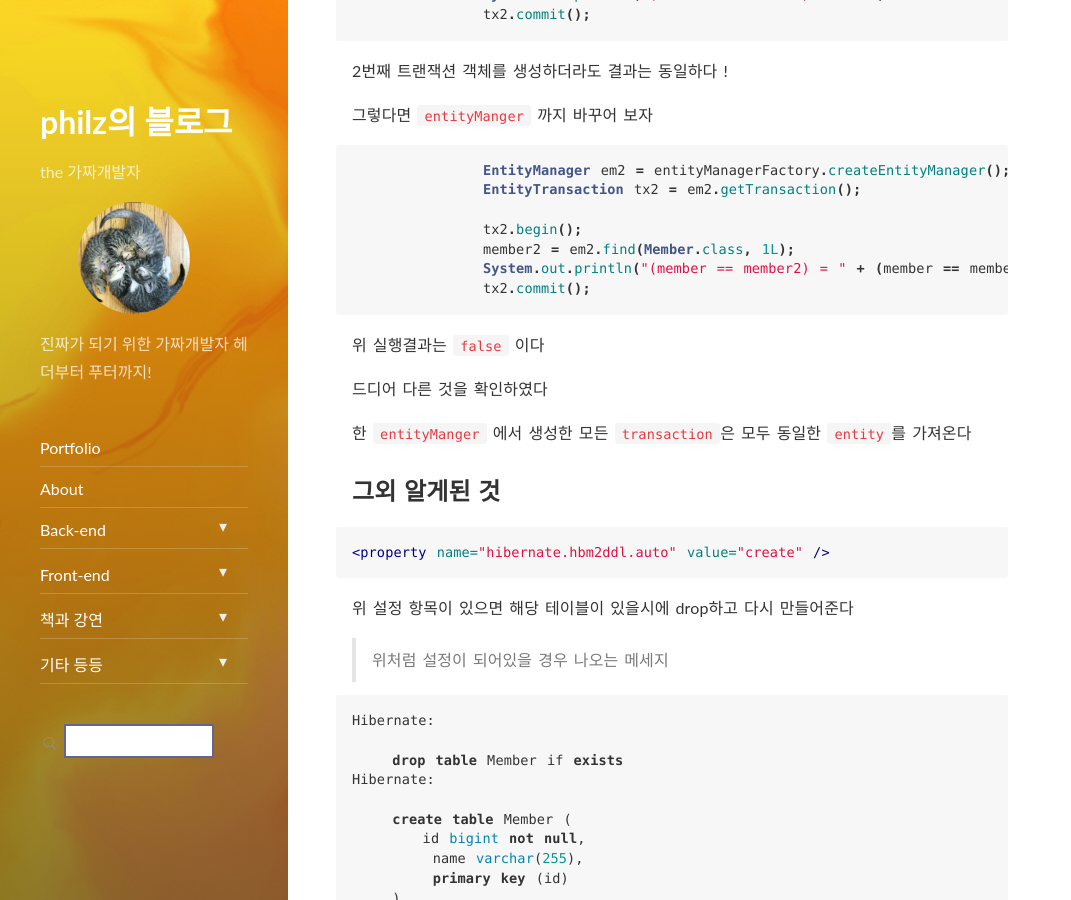
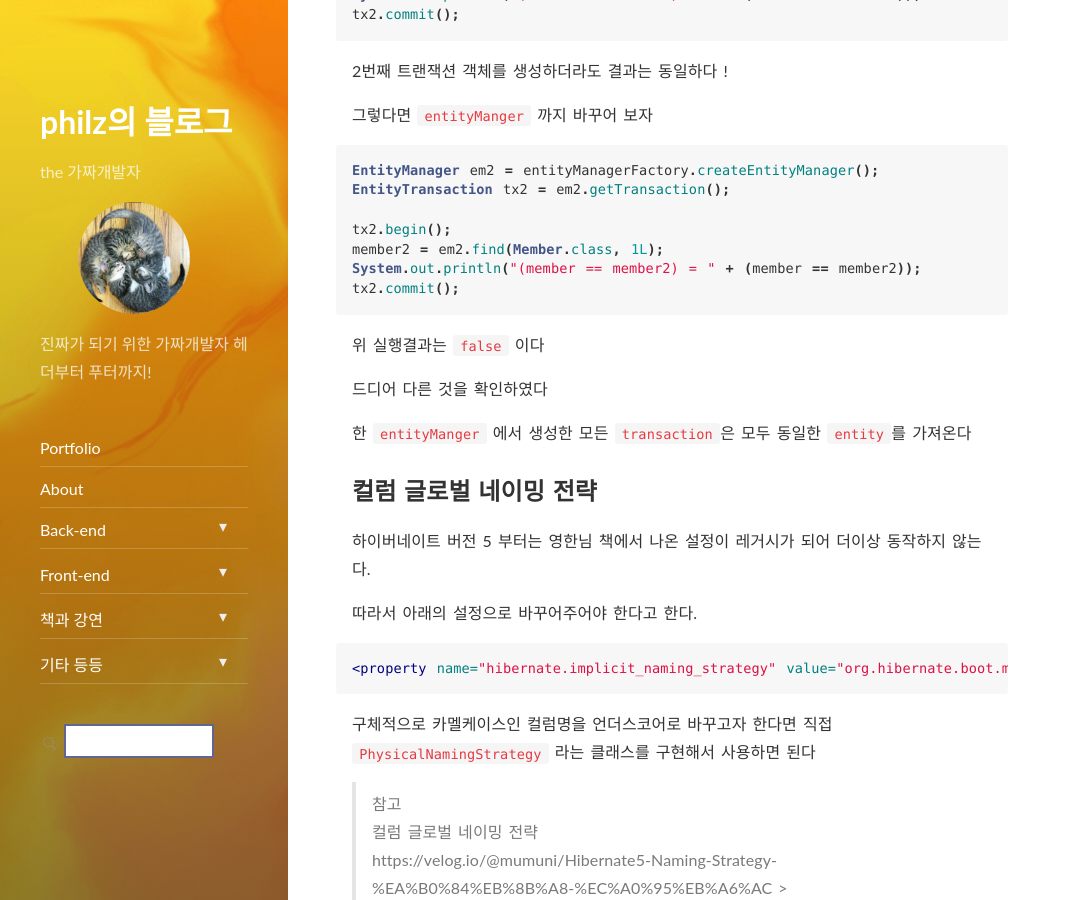
Before and after one commit to progress0407/progress0407.github.io, a Jekyll site: the page built from _posts/backend/jpa/2021-12-21-yhkim-jpa-02.md, in a window 1280 px wide and 900 px high, scrolled down 5013 px. Shown: the whole window, without its empty margins (0-1071 px from the left). Built offline with Jekyll 4.4.1, drawn with Linux system fonts in a browser that asks for light colours; nearby versions of some CDN libraries; some of the changed text lies outside the part shown.

Commit message:
내 블로그 포스팅

````diff
--- a/_posts/backend/jpa/2021-12-21-yhkim-jpa-02.md
+++ b/_posts/backend/jpa/2021-12-21-yhkim-jpa-02.md
@@ -230,12 +230,12 @@ em.remove(new Member(1L, "swcho"));
 해당 객체마저 바꾸어 보자
 
 ```java
-		EntityTransaction tx2 = em.getTransaction();
+EntityTransaction tx2 = em.getTransaction();
 
-		tx2.begin();
-		member2 = em.find(Member.class, 1L);
-		System.out.println("(member == member2) = " + (member == member2));
-		tx2.commit();
+tx2.begin();
+member2 = em.find(Member.class, 1L);
+System.out.println("(member == member2) = " + (member == member2));
+tx2.commit();
 ```
 
 2번째 트랜잭션 객체를 생성하더라도 결과는 동일하다 !
@@ -243,13 +243,13 @@ em.remove(new Member(1L, "swcho"));
 그렇다면 `entityManger` 까지 바꾸어 보자
 
 ```java
-		EntityManager em2 = entityManagerFactory.createEntityManager();
-		EntityTransaction tx2 = em2.getTransaction();
+EntityManager em2 = entityManagerFactory.createEntityManager();
+EntityTransaction tx2 = em2.getTransaction();
 
-		tx2.begin();
-		member2 = em2.find(Member.class, 1L);
-		System.out.println("(member == member2) = " + (member == member2));
-		tx2.commit();
+tx2.begin();
+member2 = em2.find(Member.class, 1L);
+System.out.println("(member == member2) = " + (member == member2));
+tx2.commit();
 ```
 
 위 실행결과는 `false` 이다
@@ -257,6 +257,34 @@ em.remove(new Member(1L, "swcho"));
 드디어 다른 것을 확인하였다
 
 한 `entityManger` 에서 생성한 모든 `transaction`은 모두 동일한 `entity`를 가져온다
+
+## 컬럼 글로벌 네이밍 전략
+
+하이버네이트 버전 5 부터는 영한님 책에서 나온 설정이 레거시가 되어 더이상 동작하지 않는다.
+
+따라서 아래의 설정으로 바꾸어주어야 한다고 한다.
+
+```xml
+<property name="hibernate.implicit_naming_strategy" value="org.hibernate.boot.model.naming.ImplicitNamingStrategyJpaCompliantImpl"/>
+```
+
+구체적으로 카멜케이스인 컬럼명을 언더스코어로 바꾸고자 한다면 직접 `PhysicalNamingStrategy` 라는 클래스를 구현해서 사용하면 된다
+
+> 참고
+> 컬럼 글로벌 네이밍 전략
+> https://velog.io/@mumuni/Hibernate5-Naming-Strategy-%EA%B0%84%EB%8B%A8-%EC%A0%95%EB%A6%AC > https://docs.jboss.org/hibernate/orm/5.4/userguide/html_single/Hibernate_User_Guide.html#ImplicitNamingStrategy
+> https://docs.jboss.org/hibernate/orm/5.4/userguide/html_single/Hibernate_User_Guide.html#ImplicitNamingStrategy
+
+## gradle 에서는 순수 하이버네이트를 사용하려면
+
+각 엔티티마다 아래의 설정이 필요하다
+
+```xml
+<class>hellojpa.domain.User</class>
+```
+
+> 참고
+> https://www.inflearn.com/questions/17098
 
 ## 그외 알게된 것
 
@@ -280,3 +308,6 @@ Hibernate:
         primary key (id)
     )
 ```
+
+> 헌치: 배포-과정-정리
+> https://velog.io/@betterfuture4/%EB%B0%B0%ED%8F%AC-%EA%B3%BC%EC%A0%95-%EC%A0%95%EB%A6%AC
````
Also changed, not shown: _posts/backend/jpa/2021-12-26-yhkim-jpa-04.md (+18 -0 lines), _posts/backend/jpa/2022-01-30-yhkim-jpa-app-part-one.md (+14 -0 lines), _posts/backend/wooteco/2022-06-01-wooteco-lv2-cart.md (+93 -0 lines).
